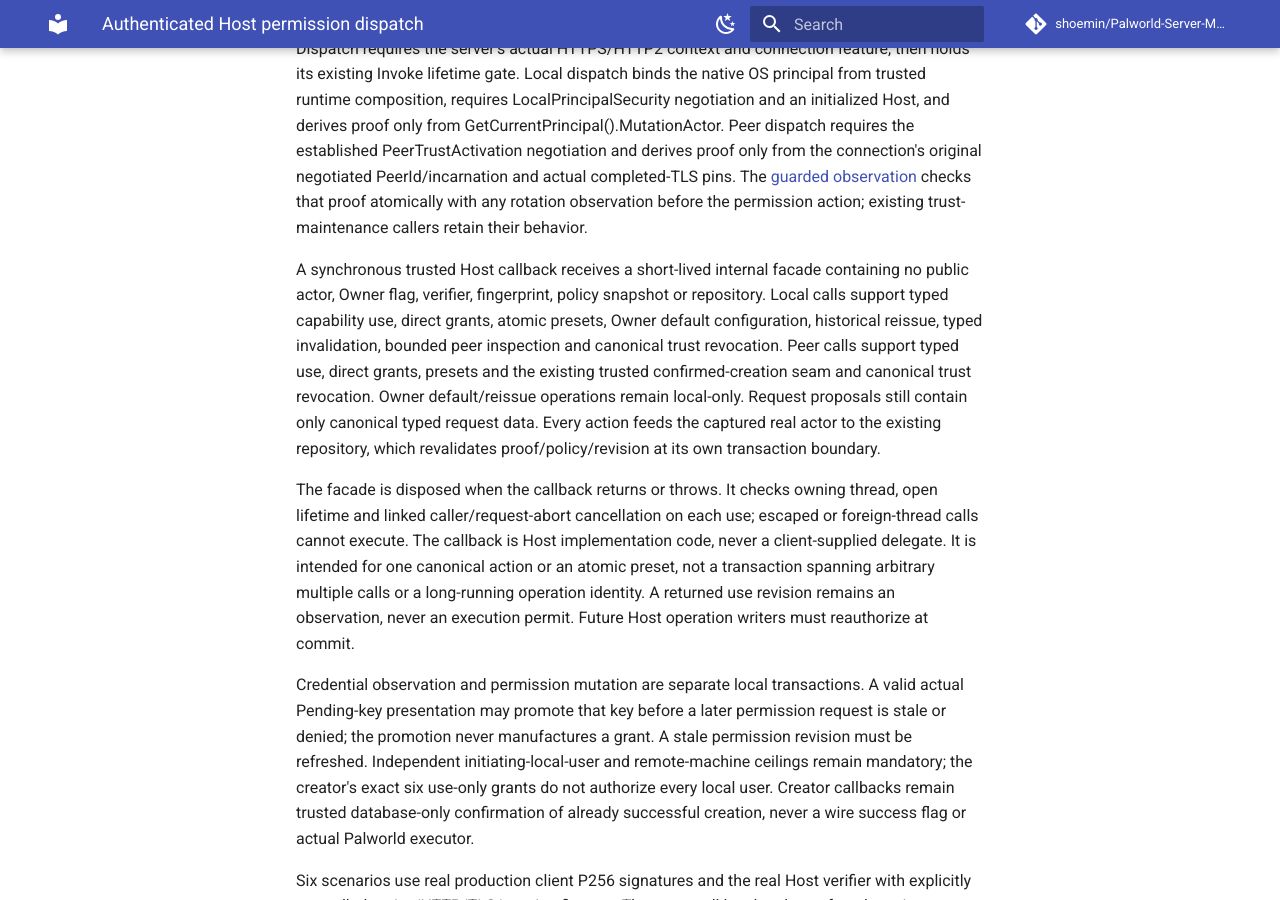
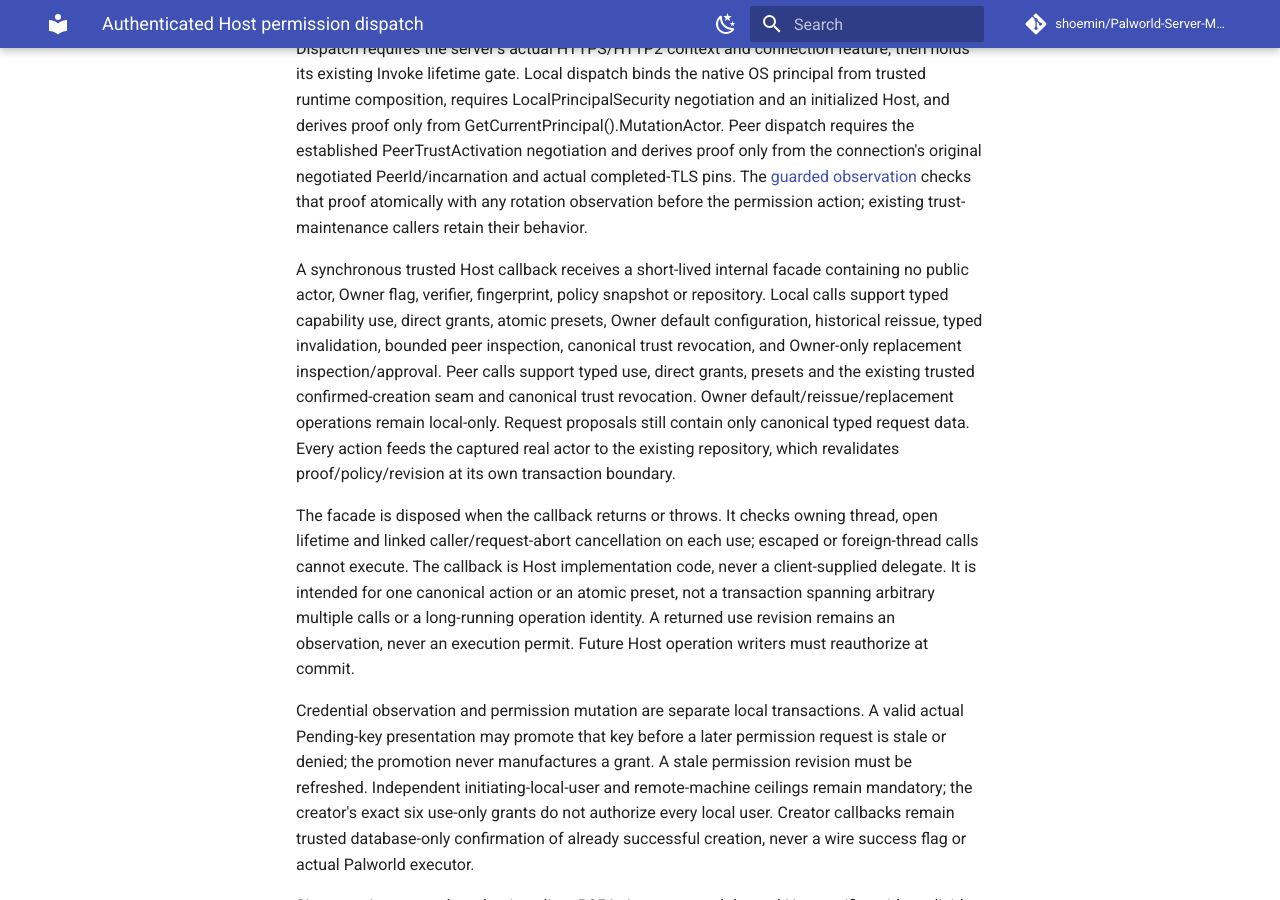
Before and after one commit to shoemin/Palworld-Server-Manager, an MkDocs documentation site: the page built from docs/developer/v0.5-authenticated-permission-dispatch.md, in a window 1280 px wide and 900 px high, scrolled down 387 px. Built offline with MkDocs 1.6.1 and Material for MkDocs 9.7.7, drawn with Linux system fonts in a browser that asks for light colours; comment, search, counter and statistics services are not loaded.

Commit message:
docs: include Owner replacement in local dispatch inventory

```diff
--- a/docs/developer/v0.5-authenticated-permission-dispatch.md
+++ b/docs/developer/v0.5-authenticated-permission-dispatch.md
@@ -4,7 +4,7 @@ Trial reference: #45k. The internal LocalPermissionDispatcher and PeerPermission
 
 Dispatch requires the server's actual HTTPS/HTTP2 context and connection feature, then holds its existing Invoke lifetime gate. Local dispatch binds the native OS principal from trusted runtime composition, requires LocalPrincipalSecurity negotiation and an initialized Host, and derives proof only from GetCurrentPrincipal().MutationActor. Peer dispatch requires the established PeerTrustActivation negotiation and derives proof only from the connection's original negotiated PeerId/incarnation and actual completed-TLS pins. The [guarded observation](v0.5-bound-peer-observation.md) checks that proof atomically with any rotation observation before the permission action; existing trust-maintenance callers retain their behavior.
 
-A synchronous trusted Host callback receives a short-lived internal facade containing no public actor, Owner flag, verifier, fingerprint, policy snapshot or repository. Local calls support typed capability use, direct grants, atomic presets, Owner default configuration, historical reissue, typed invalidation, bounded peer inspection and canonical trust revocation. Peer calls support typed use, direct grants, presets and the existing trusted confirmed-creation seam and canonical trust revocation. Owner default/reissue operations remain local-only. Request proposals still contain only canonical typed request data. Every action feeds the captured real actor to the existing repository, which revalidates proof/policy/revision at its own transaction boundary.
+A synchronous trusted Host callback receives a short-lived internal facade containing no public actor, Owner flag, verifier, fingerprint, policy snapshot or repository. Local calls support typed capability use, direct grants, atomic presets, Owner default configuration, historical reissue, typed invalidation, bounded peer inspection, canonical trust revocation, and Owner-only replacement inspection/approval. Peer calls support typed use, direct grants, presets and the existing trusted confirmed-creation seam and canonical trust revocation. Owner default/reissue/replacement operations remain local-only. Request proposals still contain only canonical typed request data. Every action feeds the captured real actor to the existing repository, which revalidates proof/policy/revision at its own transaction boundary.
 
 The facade is disposed when the callback returns or throws. It checks owning thread, open lifetime and linked caller/request-abort cancellation on each use; escaped or foreign-thread calls cannot execute. The callback is Host implementation code, never a client-supplied delegate. It is intended for one canonical action or an atomic preset, not a transaction spanning arbitrary multiple calls or a long-running operation identity. A returned use revision remains an observation, never an execution permit. Future Host operation writers must reauthorize at commit.
 
```
